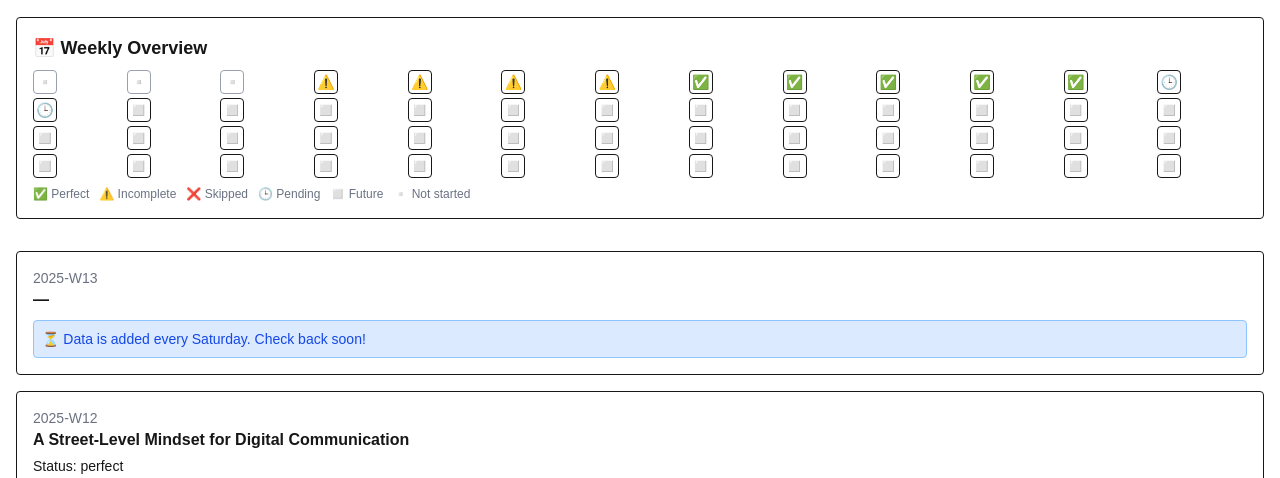
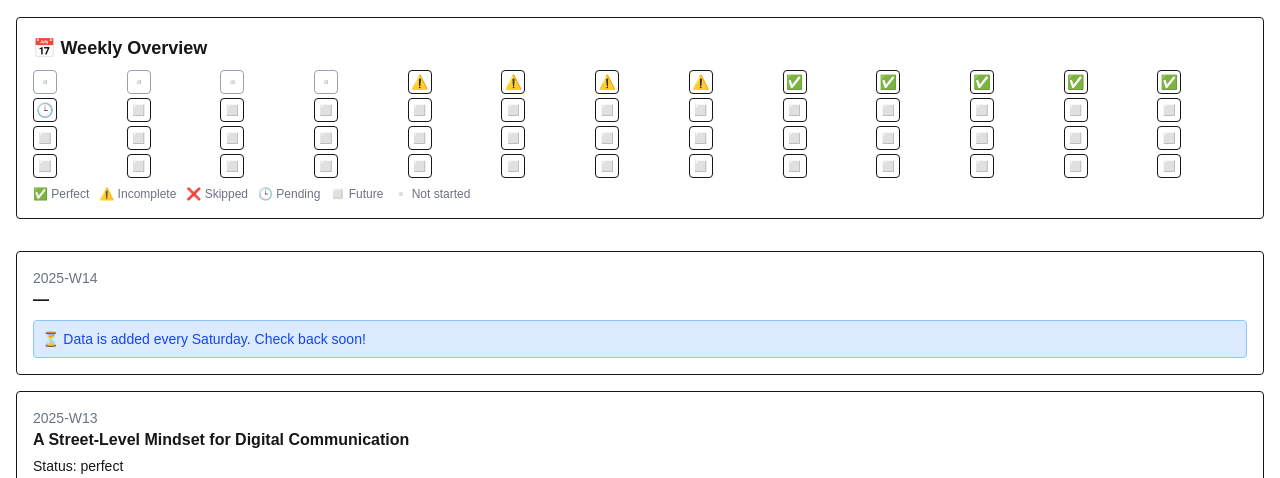
Before and after one commit to sampittko/creator-dashboard, a Next.js app: page / in a window 1280 px wide. Shown: the part 389-867 px from the top of the page. Built offline with nearby package versions, Linux system fonts and the light colour scheme.

Commit message:
fix: week numbering

```diff
--- a/app/components/year-grid.tsx
+++ b/app/components/year-grid.tsx
@@ -1,7 +1,9 @@
 import data from "@/data/weeks.json";
 import { WeeklyEntry, WeekStatus } from "@/types";
 import { statusToEmoji } from "@/lib/visuals";
-import { getISOWeek, getISOWeekYear } from "date-fns";
+import { getISOWeek, getISOWeekYear, isBefore, startOfWeek } from "date-fns";
+
+const projectStartWeek = "2025-W04";
 
 function generateAllWeekIds(year: number): string[] {
   return Array.from({ length: 52 }, (_, i) => `${year}-W${String(i + 1).padStart(2, "0")}`);
@@ -12,34 +14,20 @@ function getCurrentWeekId(): string {
   return `${getISOWeekYear(now)}-W${String(getISOWeek(now)).padStart(2, "0")}`;
 }
 
-function getStatusForWeek(
+function simpleWeekStatus(
   weekId: string,
-  projectStartWeek: string,
   currentWeekId: string,
   existingStatus?: WeekStatus
-): WeekStatus | "future" | "pending" {
-  if (weekId > currentWeekId) {
-    return "future";
-  }
-
-  const isCurrentWeek = weekId === currentWeekId;
-
-  if (isCurrentWeek) {
-    return existingStatus || "pending";
-  }
-
+): WeekStatus | "pending" | "future" | "not_started" {
   if (existingStatus) return existingStatus;
-
-  if (weekId >= projectStartWeek && weekId < currentWeekId) {
-    return "skipped";
-  }
-
-  return "not_started";
+  if (weekId > currentWeekId) return "future";
+  if (weekId === currentWeekId) return "pending";
+  if (weekId < projectStartWeek) return "not_started";
+  return "skipped"; // Optional: could remove this and make all default "not_started"
 }
 
 export function YearGrid() {
   const year = new Date().getFullYear();
-  const projectStartWeek = "2025-W04";
   const currentWeekId = getCurrentWeekId();
 
   const weeksData = data as WeeklyEntry[];
@@ -49,13 +37,7 @@ export function YearGrid() {
 
   const mergedWeeks = allWeeks.map((weekId) => {
     const existing = weeksMap.get(weekId);
-
-    const status = getStatusForWeek(
-      weekId,
-      projectStartWeek,
-      currentWeekId,
-      existing?.weekStatus
-    );
+    const status = simpleWeekStatus(weekId, currentWeekId, existing?.weekStatus);
 
     return {
       weekId,
--- a/data/weeks.json
+++ b/data/weeks.json
@@ -52,6 +52,23 @@
   },
   {
     "weekId": "2025-W04",
+    "topic": "",
+    "content": {
+      "blogPublished": false,
+      "videoPublished": false,
+      "videoTakes": 0,
+      "publishedAt": {}
+    },
+    "time": {
+      "minutesWorked": 0,
+      "daysWorked": 0
+    },
+    "expenses": [],
+    "notes": "",
+    "weekStatus": "not_started"
+  },
+  {
+    "weekId": "2025-W05",
     "topic": "Freedom with Technology: Reclaiming Your Focus in a World Designed to Distract",
     "content": {
       "blogPublished": true,
@@ -73,7 +90,7 @@
     "weekStatus": "incomplete"
   },
   {
-    "weekId": "2025-W05",
+    "weekId": "2025-W06",
     "topic": "1. Self-Awareness: The Foundation of Intentional Tech Use",
     "content": {
       "blogPublished": true,
@@ -95,7 +112,7 @@
     "weekStatus": "incomplete"
   },
   {
-    "weekId": "2025-W06",
+    "weekId": "2025-W07",
     "topic": "2. Digital Minimalism: Owning Your Attention",
     "content": {
       "blogPublished": true,
@@ -133,7 +150,7 @@
     "weekStatus": "incomplete"
   },
   {
-    "weekId": "2025-W07",
+    "weekId": "2025-W08",
     "topic": "3. Tech Independence: The Final Step to True Digital Freedom",
     "content": {
       "blogPublished": true,
@@ -161,7 +178,7 @@
     "weekStatus": "incomplete"
   },
   {
-    "weekId": "2025-W08",
+    "weekId": "2025-W09",
     "topic": "My Journey to Becoming Free With Tech",
     "content": {
       "blogPublished": true,
@@ -191,7 +208,7 @@
     "weekStatus": "perfect"
   },
   {
-    "weekId": "2025-W09",
+    "weekId": "2025-W10",
     "topic": "From Lost in Tech to Found in Focus",
     "content": {
       "blogPublished": true,
@@ -221,7 +238,7 @@
     "weekStatus": "perfect"
   },
   {
-    "weekId": "2025-W10",
+    "weekId": "2025-W11",
     "topic": "Drawing Boundaries to Define Your Digital Life",
     "content": {
       "blogPublished": true,
@@ -251,7 +268,7 @@
     "weekStatus": "perfect"
   },
   {
-    "weekId": "2025-W11",
+    "weekId": "2025-W12",
     "topic": "Guarding Digital Footprint for a Life in Control",
     "content": {
       "blogPublished": true,
@@ -281,7 +298,7 @@
     "weekStatus": "perfect"
   },
   {
-    "weekId": "2025-W12",
+    "weekId": "2025-W13",
     "topic": "A Street-Level Mindset for Digital Communication",
     "content": {
       "blogPublished": true,
@@ -331,7 +348,7 @@
     "weekStatus": "perfect"
   },
   {
-    "weekId": "2025-W13",
+    "weekId": "2025-W14",
     "topic": "",
     "content": {
       "blogPublished": false,
```
